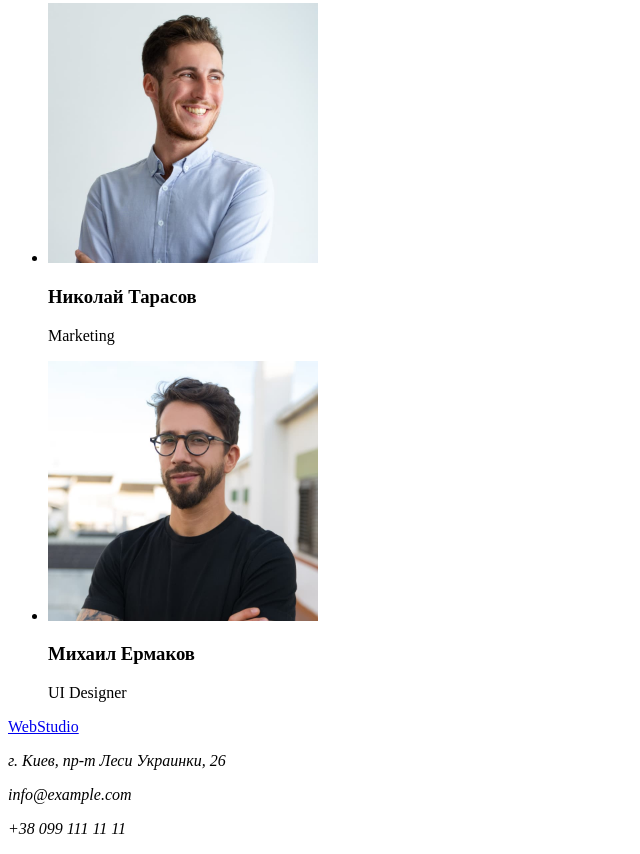
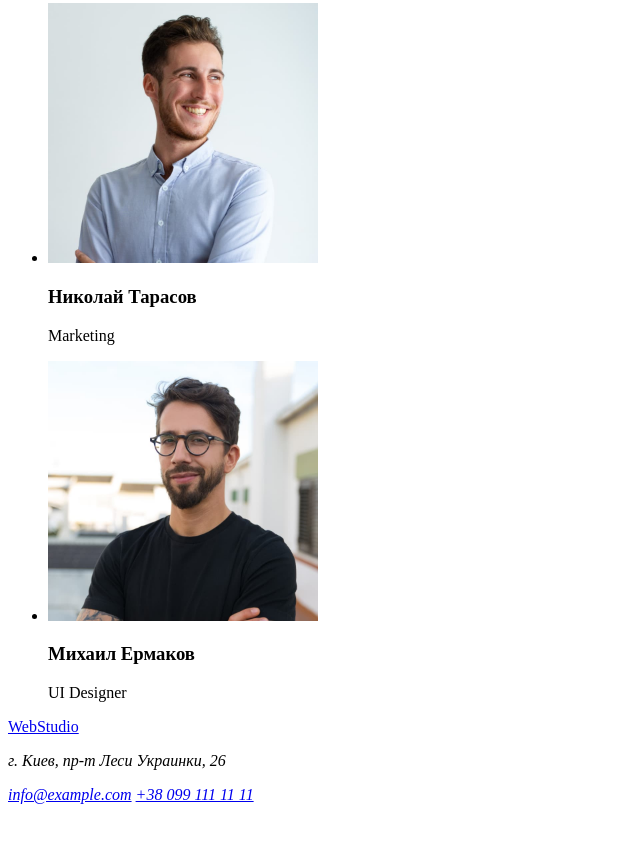
Before and after one commit to Anton-Starshinov/goit-markup-hw-01, a plain HTML site: page index.html in a window 1280 px wide. Shown: the part 2267-3121 px from the top of the page, without its empty margins (0-640 px from the left). After the commit the page ends 3079 px from the top, so only its background shows below. Drawn offline with Linux system fonts and the light colour scheme.

Commit message:
Footer change

```diff
--- a/index.html
+++ b/index.html
@@ -101,8 +101,8 @@
         <a href="./index.html">WebStudio</a>
        <address>
             <p>г. Киев, пр-т Леси Украинки, 26</p>
-            <p>info@example.com</p>
-            <p>+38 099 111 11 11</p>
+            <a href="mailto:info@example.com">info@example.com</a>
+            <a href="tel:+380991111111">+38 099 111 11 11</a>
        </address>
     </footer>
 </body>
```
